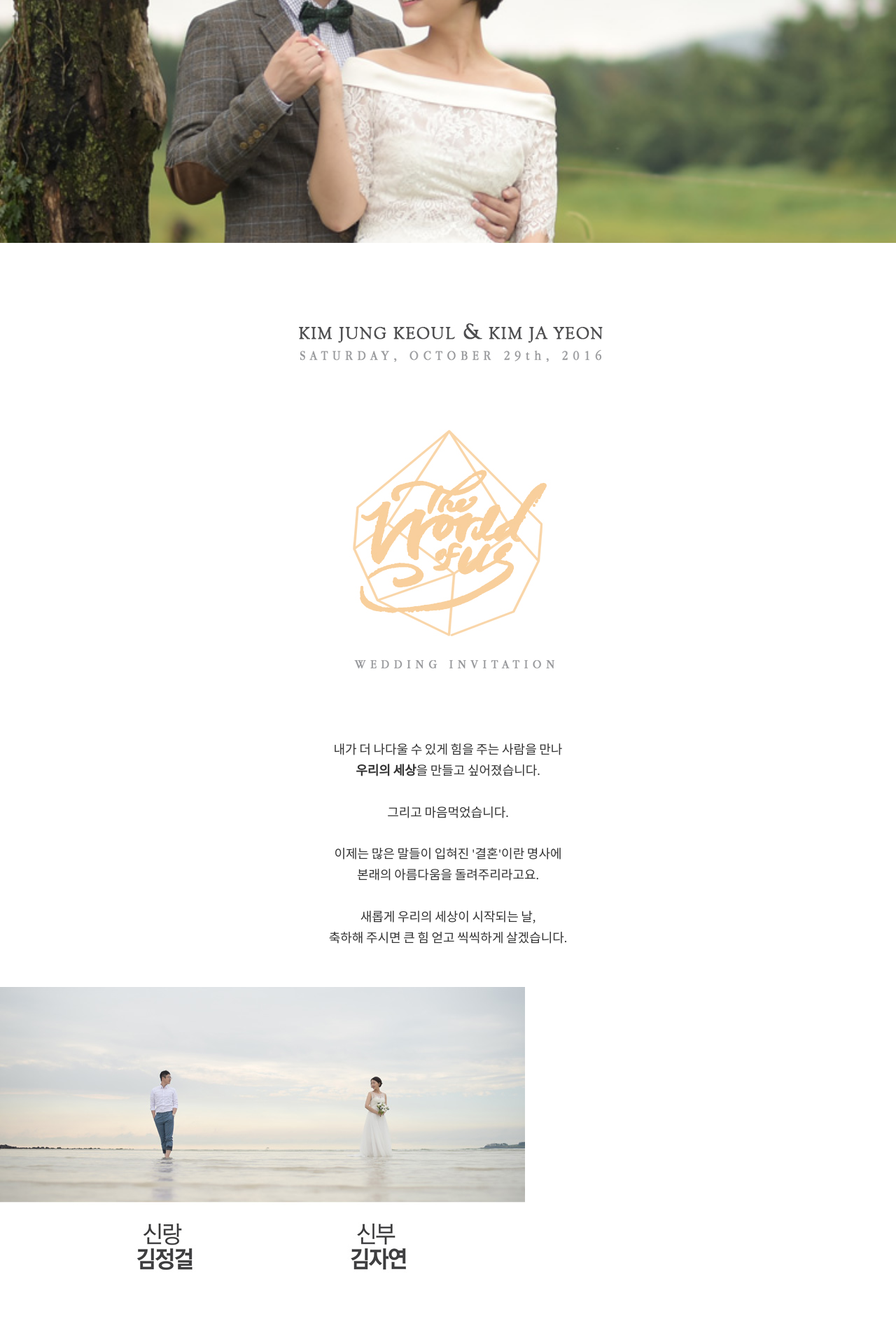
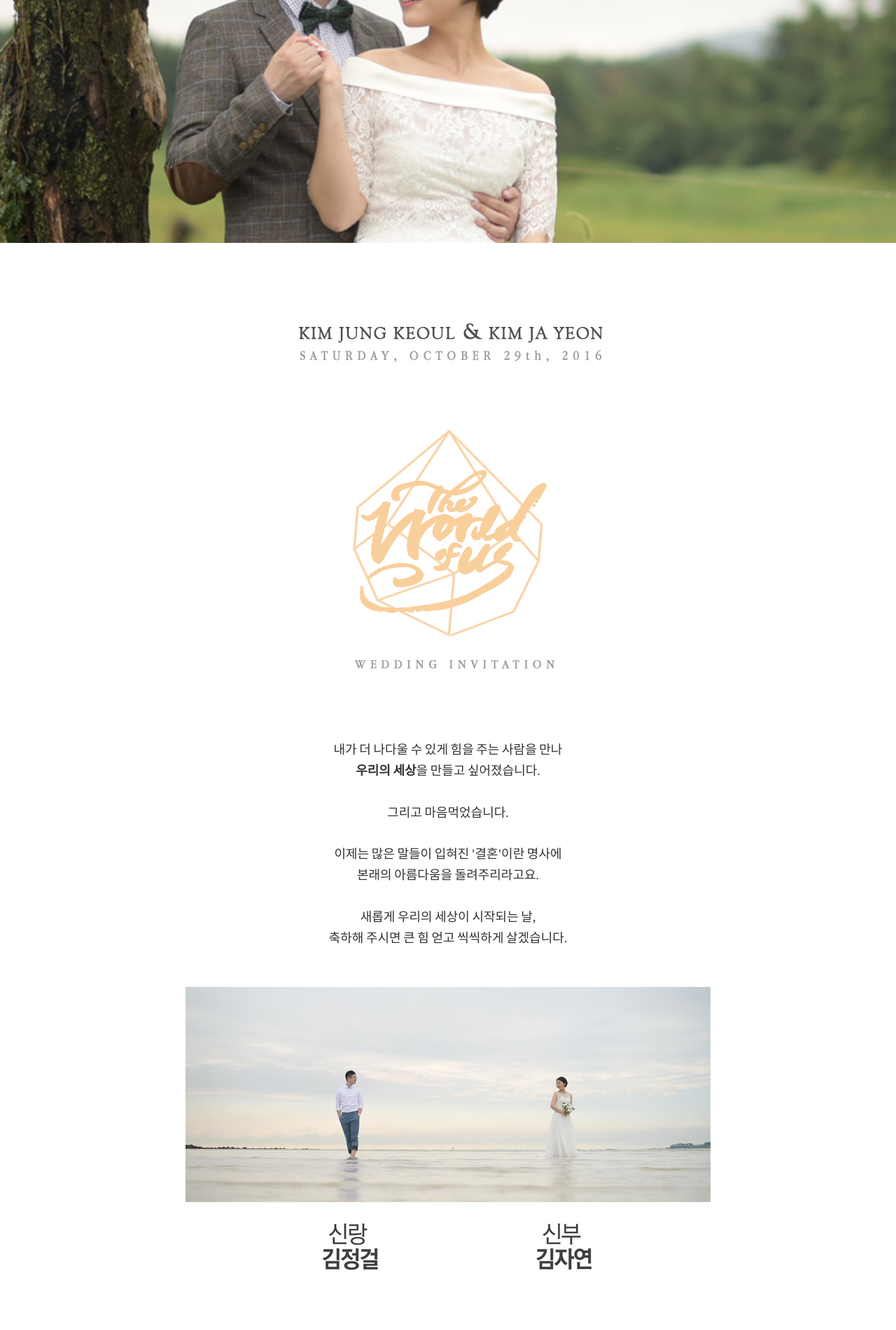
Before and after one commit to nature-kim/jungkeoul, a Jekyll site: the page built from index.html, in a window 1280 px wide. Shown: the part 553-2453 px from the top of the page at 70% size. Built offline with Jekyll 4.4.1, drawn with Linux system fonts in a browser that asks for light colours; grey boxes are pictures that could not be loaded.

Commit message:
fixed callout image class2

```diff
--- a/_includes/callout.html
+++ b/_includes/callout.html
@@ -9,7 +9,7 @@
             <div class="callout_new">
 
               	<!-- <a href="img/callout.jpg" data-lightbox="callout"> -->
-                	<img class="img-responsive" src="img/callout.jpg">
+                	<img class="img-portfolio img-responsive" src="img/callout.jpg">
               	<!-- </a> -->
             </div>
 </aside>
```
